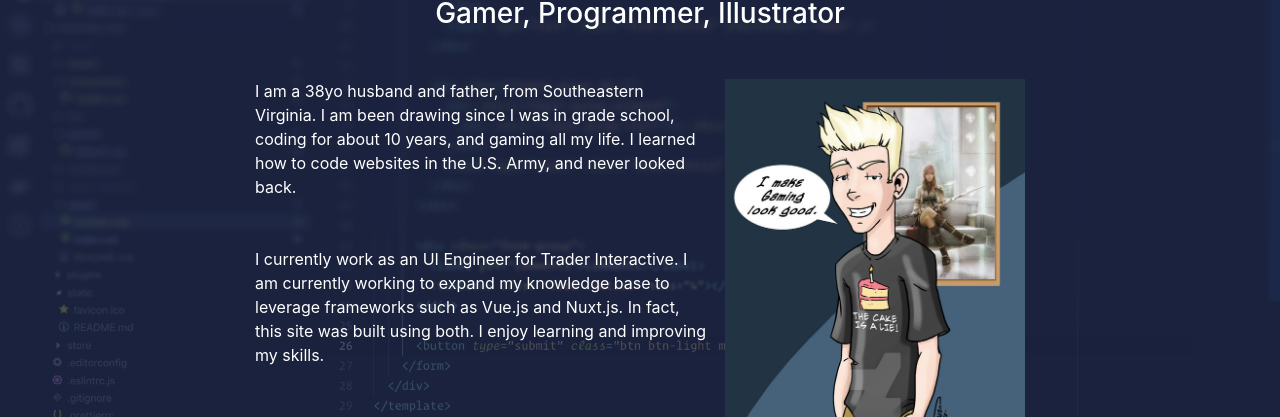
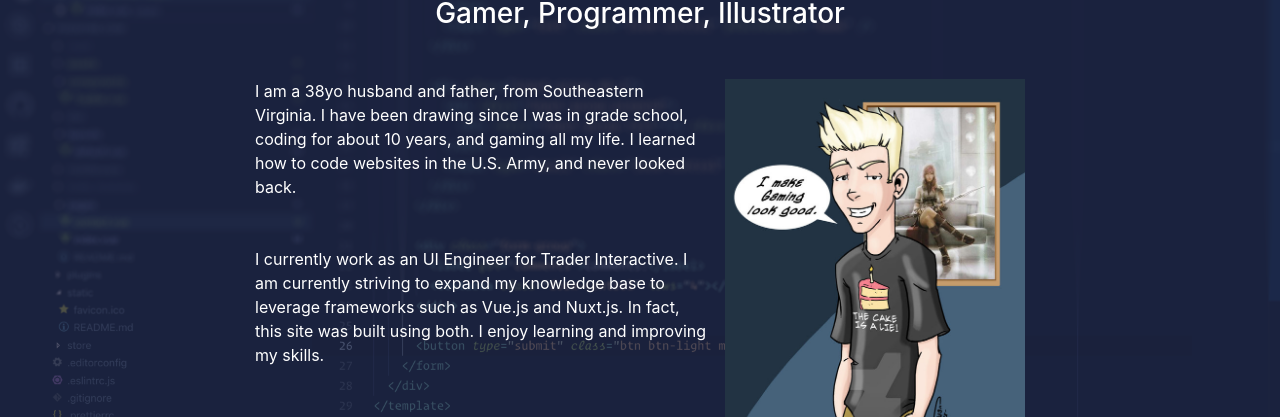
Before and after one commit to Phoxloxley/Phoxloxley.github.io, a Nuxt app: page / in a window 1280 px wide. Shown: the part 115-532 px from the top of the page. Built offline with nearby package versions, Linux system fonts and the light colour scheme.

Commit message:
fix text on home and update twitch link

```diff
--- /dev/null
+++ b/pages/art.vue
@@ -0,0 +1,9 @@
+<template>
+  <div></div>
+</template>
+
+<script>
+export default {}
+</script>
+
+<style scoped></style>
--- a/pages/index.vue
+++ b/pages/index.vue
@@ -5,14 +5,14 @@
     <div class="container home-content">
       <div class="info-text">
         <p class="mb-5">
-          I am a 38yo husband and father, from Southeastern Virginia. I am been
-          drawing since I was in grade school, coding for about 10 years, and
-          gaming all my life. I learned how to code websites in the U.S. Army,
-          and never looked back.
+          I am a 38yo husband and father, from Southeastern Virginia. I have
+          been drawing since I was in grade school, coding for about 10 years,
+          and gaming all my life. I learned how to code websites in the U.S.
+          Army, and never looked back.
         </p>
         <p>
           I currently work as an UI Engineer for Trader Interactive. I am
-          currently working to expand my knowledge base to leverage frameworks
+          currently striving to expand my knowledge base to leverage frameworks
           such as Vue.js and Nuxt.js. In fact, this site was built using both. I
           enjoy learning and improving my skills.
         </p>
--- a/pages/twitch.vue
+++ b/pages/twitch.vue
@@ -2,7 +2,7 @@
   <div class="container center-content">
     <h2 class="text-left mb-5">
       Follow Me on <i class="fab fa-twitch mr-2 ml-2"></i>
-      <a href="twitch.tv/phoxloxley">Twitch.tv!</a>
+      <a href="https://twitch.tv/phoxloxley">Twitch.tv!</a>
     </h2>
     <vue-twitch-player
       :channel="channel"
```
